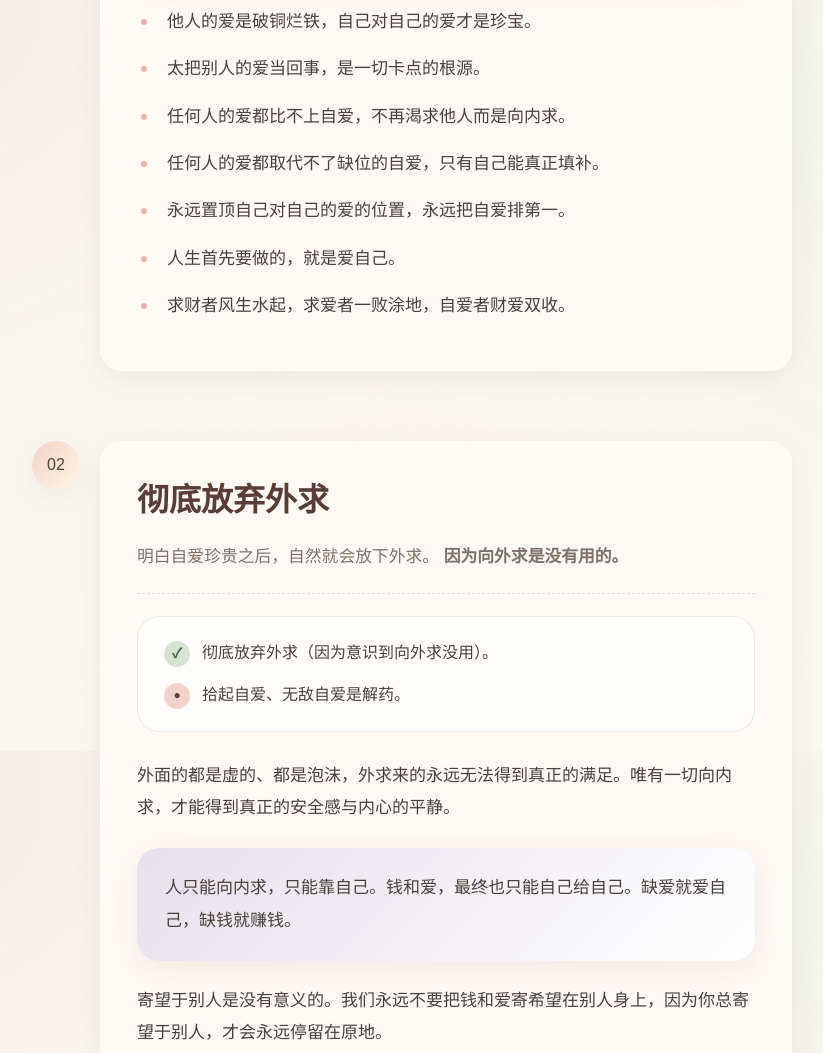
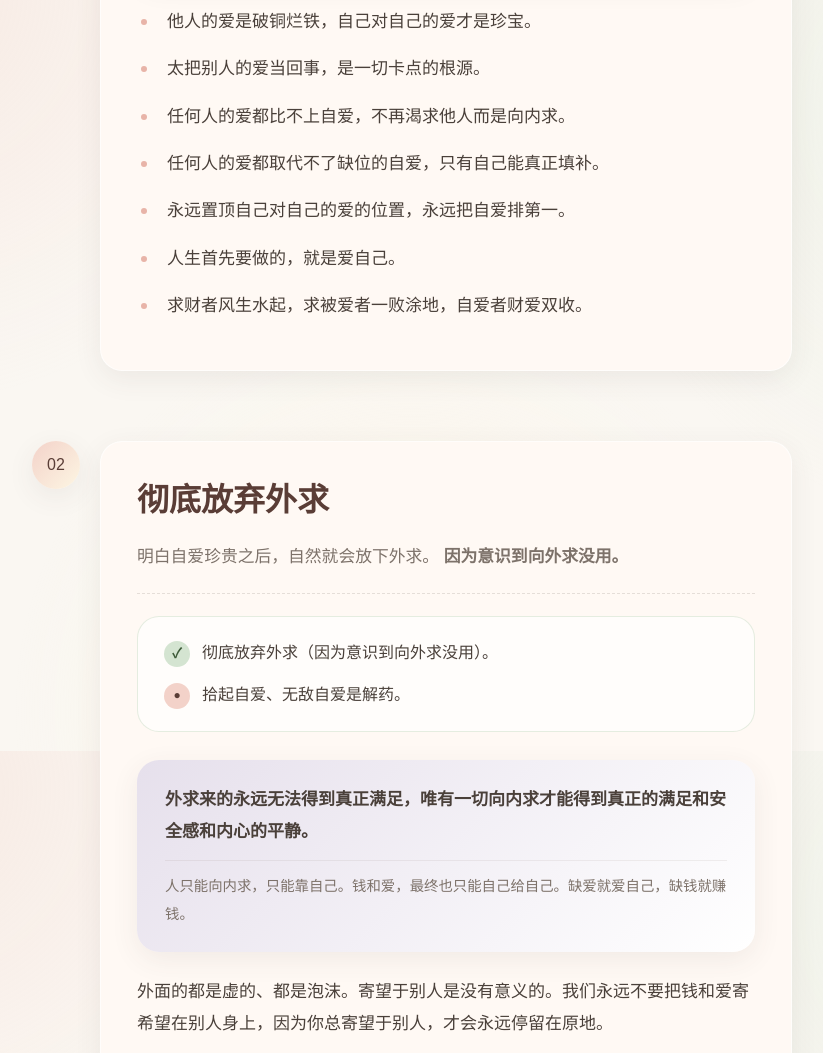
Before and after one commit to coco-color-website/inner-growth, a plain HTML site: page index.html in a window 1280 px wide. Shown: the part 1649-2702 px from the top of the page, without its empty margins (228-1051 px from the left). Drawn offline with Linux system fonts and the light colour scheme.

Commit message:
Emphasize key inward-seeking messages

```diff
--- a/index.html
+++ b/index.html
@@ -78,7 +78,7 @@
           <li>任何人的爱都取代不了缺位的自爱，只有自己能真正填补。</li>
           <li>永远置顶自己对自己的爱的位置，永远把自爱排第一。</li>
           <li>人生首先要做的，就是爱自己。</li>
-          <li>求财者风生水起，求爱者一败涂地，自爱者财爱双收。</li>
+          <li>求财者风生水起，求被爱者一败涂地，自爱者财爱双收。</li>
         </ul>
       </div>
     </section>
@@ -90,7 +90,7 @@
         <h2 class="stage-title">彻底放弃外求</h2>
         <p class="stage-lead">
           明白自爱珍贵之后，自然就会放下外求。
-          <strong>因为向外求是没有用的。</strong>
+          <strong>因为意识到向外求没用。</strong>
         </p>
 
         <div class="key-points">
@@ -104,11 +104,12 @@
           </div>
         </div>
 
-        <p>外面的都是虚的、都是泡沫，外求来的永远无法得到真正的满足。唯有一切向内求，才能得到真正的安全感与内心的平静。</p>
+        <div class="quote-box lavender">
+          <p><strong>外求来的永远无法得到真正满足，唯有一切向内求才能得到真正的满足和安全感和内心的平静。</strong></p>
+          <p class="quote-note">人只能向内求，只能靠自己。钱和爱，最终也只能自己给自己。缺爱就爱自己，缺钱就赚钱。</p>
+        </div>
 
-        <div class="quote-box lavender">
-          <p>人只能向内求，只能靠自己。钱和爱，最终也只能自己给自己。缺爱就爱自己，缺钱就赚钱。</p>
-        </div>
+        <p>外面的都是虚的、都是泡沫。寄望于别人是没有意义的。我们永远不要把钱和爱寄希望在别人身上，因为你总寄望于别人，才会永远停留在原地。</p>
 
         <p>寄望于别人是没有意义的。我们永远不要把钱和爱寄希望在别人身上，因为你总寄望于别人，才会永远停留在原地。</p>
 
@@ -180,10 +181,13 @@
           <li>当不再渴求别人的爱时，把自己还给自己。</li>
           <li>向内求的每个瞬间，都转化为内在的力量和丰盛。</li>
           <li>力量感的来源是我自己，从内心获得自由与安全感。</li>
-          <li>向内求会发现能量和爱会源源不断自己生产出来。</li>
           <li>向外求只有求而不得的痛苦，开始向内求会无敌爽、无敌稳、无敌强、无敌自由。</li>
           <li>彻底向内求会很爽、很有力量、很自由、干劲满满，但凡体验过一次向内求清清爽爽的好处之后就只想向内求了。</li>
         </ul>
+
+        <div class="quote-box sky">
+          <p><strong>向内求会发现能量和爱会源源不断自己生产出来。</strong></p>
+        </div>
 
         <div class="highlight-box">
           <p>你过去浪费了太多时间在向外求上，你根本不需要浪费时间在无意义的向外求上。这个时间你都用来向内求，你现在不知道会成功和富足多少倍。<strong>这就是向内求的意义。</strong></p>
```
